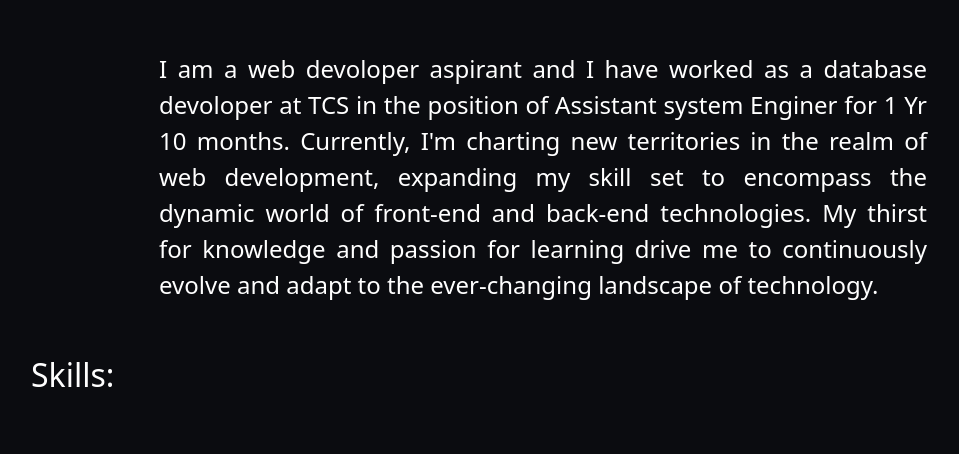
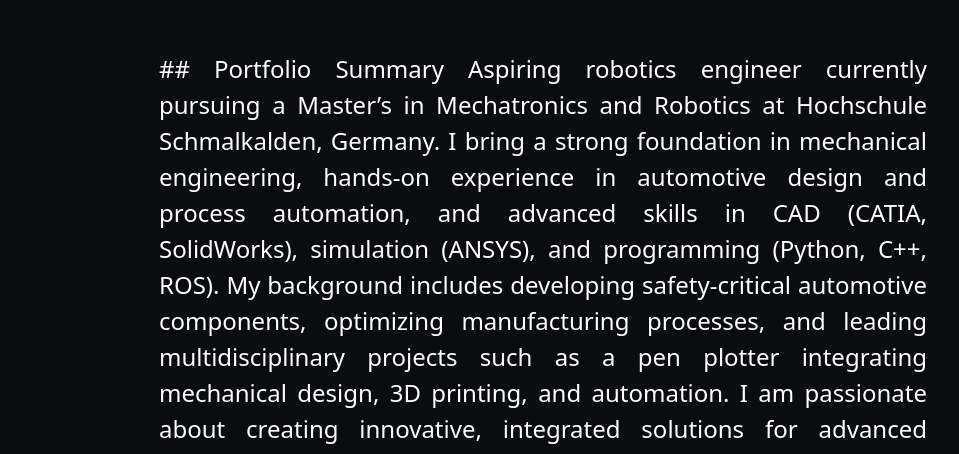
Before and after one commit to Ramtikka/Portfolio_main, a plain HTML site: page index.html in a window 1280 px wide. Shown: the part 787-1241 px from the top of the page, without its empty margins (97-1056 px from the left). Drawn offline with nearby package versions, Linux system fonts and the light colour scheme.

Commit message:
Update index.html

```diff
--- a/index.html
+++ b/index.html
@@ -49,13 +49,9 @@
         </div>
     </div>
     <div class="bio" id="ram-bio">
-        <p>I am a web devoloper aspirant and I have worked as a database devoloper
-            at TCS in the position of Assistant system Enginer for 1 Yr 10 months.
-            Currently, I'm charting new territories in the realm of web development,
-            expanding my skill set to encompass the dynamic world of front-end and
-            back-end technologies. My thirst for knowledge and passion for learning
-            drive me to continuously evolve and adapt to the ever-changing landscape
-         of technology.
+        <p>## Portfolio Summary
+
+Aspiring robotics engineer currently pursuing a Master’s in Mechatronics and Robotics at Hochschule Schmalkalden, Germany. I bring a strong foundation in mechanical engineering, hands-on experience in automotive design and process automation, and advanced skills in CAD (CATIA, SolidWorks), simulation (ANSYS), and programming (Python, C++, ROS). My background includes developing safety-critical automotive components, optimizing manufacturing processes, and leading multidisciplinary projects such as a pen plotter integrating mechanical design, 3D printing, and automation. I am passionate about creating innovative, integrated solutions for advanced manufacturing and robotics applications, and thrive in collaborative, cross-functional environments.
         </p>
         <h2>Skills:</h2>
         <div class="skills">
@@ -162,6 +158,18 @@
         <br>
         <a class='College' href="https://anits.edu.in/"></a>
         </ul>
+            <h3>Master's</h3>
+    <ul>
+        <li>Hochschule Schmalkalden</li>
+        <ul>
+            <li>Branch: Mechatronics and Robotics</li>
+            <li>CGPA : 2.5</li>
+            <li>Skills: ROS2, Linux, Virtual Machine, Motosim, Matlab, Python, C++</li>
+            <li>Project: Pen Plotter</li>
+        </ul>
+        <br>
+        <a class='College' href="https://www.hs-schmalkalden.de/">Hochschule Schmalkalden</a>
+        </ul>
     </div>
     <section class="contactme" style="background-color: #0b0c10;">
         <h3 class="mx-5" style="color: white;">Contact me:</h3>
```
